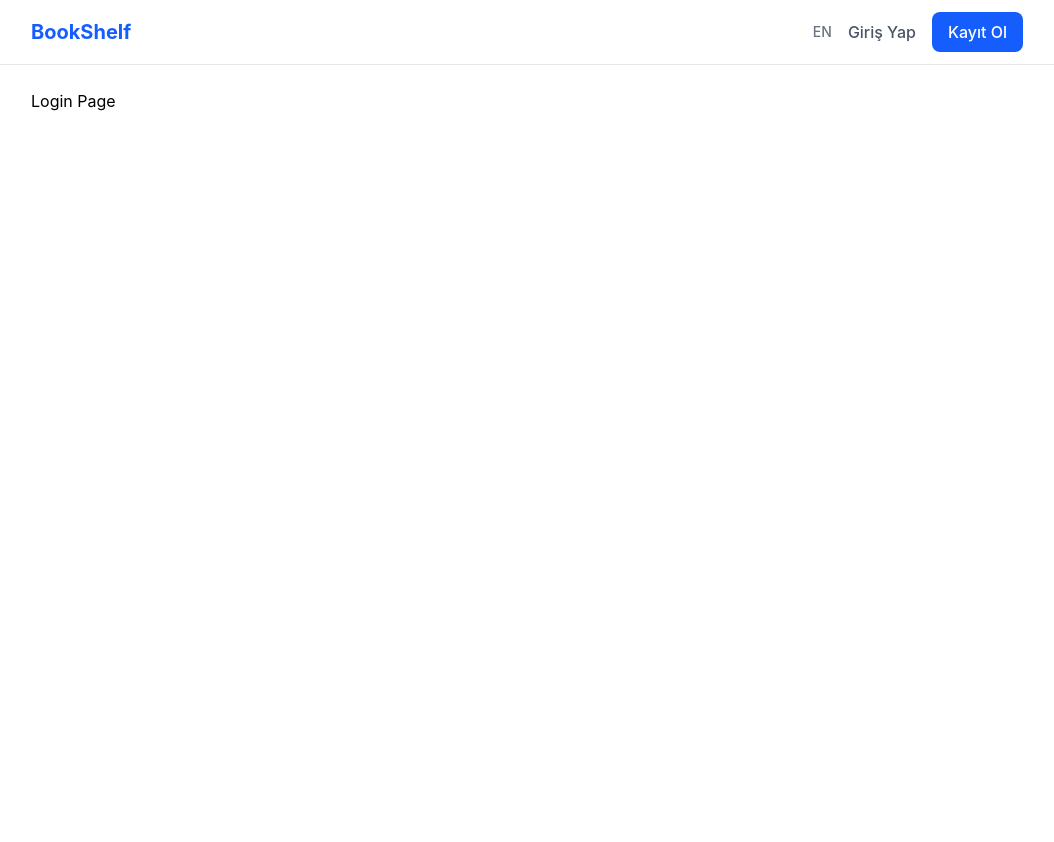
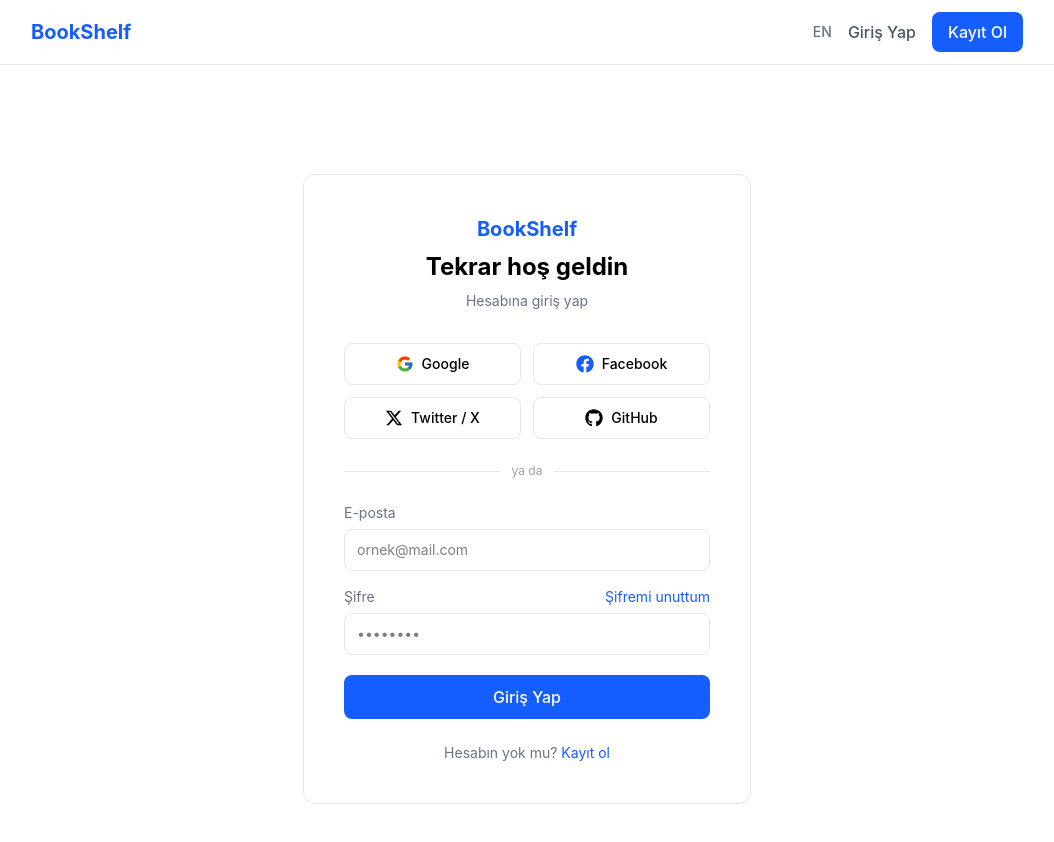
Before and after one commit to aliekinayhan/bookshelf, a React (Vite) app in the folder frontend/: page /login in a window 1280 px wide. Shown: the top 842 px of the page, without its empty margins (113-1167 px from the left). Before the commit the page ends 800 px from the top, so only its background shows below. Built offline with nearby package versions, Linux system fonts and the light colour scheme.

Commit message:
feat: add login page

```diff
--- a/frontend/package.json
+++ b/frontend/package.json
@@ -16,6 +16,7 @@
     "react": "^18.3.1",
     "react-dom": "^18.3.1",
     "react-i18next": "^16.5.8",
+    "react-icons": "^5.6.0",
     "react-router-dom": "^7.13.1"
   },
   "devDependencies": {
--- a/frontend/src/locales/en/translation.json
+++ b/frontend/src/locales/en/translation.json
@@ -35,5 +35,18 @@
       "subtitle": "Create a free account and join the community.",
       "button": "Join Now"
     }
+  },
+  "login": {
+    "title": "Welcome back",
+    "subtitle": "Sign in to your account",
+    "googleButton": "Continue with Google",
+    "facebookButton": "Continue with Facebook",
+    "or": "or",
+    "email": "Email",
+    "password": "Password",
+    "forgotPassword": "Forgot password",
+    "button": "Sign In",
+    "noAccount": "Don't have an account?",
+    "registerLink": "Sign up"
   }
 }
--- a/frontend/src/locales/tr/translation.json
+++ b/frontend/src/locales/tr/translation.json
@@ -35,5 +35,18 @@
       "subtitle": "Ücretsiz hesap oluştur, topluluğa katıl.",
       "button": "Hemen Katıl"
     }
+  },
+  "login": {
+    "title": "Tekrar hoş geldin",
+    "subtitle": "Hesabına giriş yap",
+    "googleButton": "Google ile devam et",
+    "facebookButton": "Facebook ile devam et",
+    "or": "ya da",
+    "email": "E-posta",
+    "password": "Şifre",
+    "forgotPassword": "Şifremi unuttum",
+    "button": "Giriş Yap",
+    "noAccount": "Hesabın yok mu?",
+    "registerLink": "Kayıt ol"
   }
 }
--- a/frontend/src/pages/Landing.jsx
+++ b/frontend/src/pages/Landing.jsx
@@ -1,5 +1,6 @@
 import { Link } from "react-router-dom";
 import { useTranslation } from "react-i18next";
+import { FaBook, FaQuoteLeft, FaUsers } from "react-icons/fa";
 
 function Landing() {
   const { t } = useTranslation();
@@ -64,22 +65,9 @@
           {t("landing.features.title")}
         </h2>
         <div className="grid grid-cols-3 gap-6">
-          {/* Kitap Takibi */}
           <div className="border border-gray-200 rounded-xl p-6">
             <div className="w-10 h-10 bg-blue-50 rounded-lg flex items-center justify-center mb-4">
-              <svg
-                className="w-5 h-5 text-blue-600"
-                fill="none"
-                stroke="currentColor"
-                strokeWidth="1.5"
-                viewBox="0 0 24 24"
-              >
-                <path
-                  strokeLinecap="round"
-                  strokeLinejoin="round"
-                  d="M12 6.042A8.967 8.967 0 0 0 6 3.75c-1.052 0-2.062.18-3 .512v14.25A8.987 8.987 0 0 1 6 18c2.305 0 4.408.867 6 2.292m0-14.25a8.966 8.966 0 0 1 6-2.292c1.052 0 2.062.18 3 .512v14.25A8.987 8.987 0 0 0 18 18a8.967 8.967 0 0 0-6 2.292m0-14.25v14.25"
-                />
-              </svg>
+              <FaBook className="text-blue-600" size={18} />
             </div>
             <h3 className="font-bold mb-2">
               {t("landing.features.books.title")}
@@ -89,22 +77,9 @@
             </p>
           </div>
 
-          {/* Alıntı & İnceleme */}
           <div className="border border-gray-200 rounded-xl p-6">
             <div className="w-10 h-10 bg-green-50 rounded-lg flex items-center justify-center mb-4">
-              <svg
-                className="w-5 h-5 text-green-600"
-                fill="none"
-                stroke="currentColor"
-                strokeWidth="1.5"
-                viewBox="0 0 24 24"
-              >
-                <path
-                  strokeLinecap="round"
-                  strokeLinejoin="round"
-                  d="M7.5 8.25h9m-9 3H12m-9.75 1.51c0 1.6 1.123 2.994 2.707 3.227 1.129.166 2.27.293 3.423.379.35.026.67.21.865.501L12 21l2.755-4.133a1.14 1.14 0 0 1 .865-.501 48.172 48.172 0 0 0 3.423-.379c1.584-.233 2.707-1.626 2.707-3.228V6.741c0-1.602-1.123-2.995-2.707-3.228A48.394 48.394 0 0 0 12 3c-2.392 0-4.744.175-7.043.513C3.373 3.746 2.25 5.14 2.25 6.741v6.018Z"
-                />
-              </svg>
+              <FaQuoteLeft className="text-green-600" size={18} />
             </div>
             <h3 className="font-bold mb-2">
               {t("landing.features.quotes.title")}
@@ -114,22 +89,9 @@
             </p>
           </div>
 
-          {/* Sosyal Feed */}
           <div className="border border-gray-200 rounded-xl p-6">
             <div className="w-10 h-10 bg-purple-50 rounded-lg flex items-center justify-center mb-4">
-              <svg
-                className="w-5 h-5 text-purple-600"
-                fill="none"
-                stroke="currentColor"
-                strokeWidth="1.5"
-                viewBox="0 0 24 24"
-              >
-                <path
-                  strokeLinecap="round"
-                  strokeLinejoin="round"
-                  d="M18 18.72a9.094 9.094 0 0 0 3.741-.479 3 3 0 0 0-4.682-2.72m.94 3.198.001.031c0 .225-.012.447-.037.666A11.944 11.944 0 0 1 12 21c-2.17 0-4.207-.576-5.963-1.584A6.062 6.062 0 0 1 6 18.719m12 0a5.971 5.971 0 0 0-.941-3.197m0 0A5.995 5.995 0 0 0 12 12.75a5.995 5.995 0 0 0-5.058 2.772m0 0a3 3 0 0 0-4.681 2.72 8.986 8.986 0 0 0 3.74.477m.94-3.197a5.971 5.971 0 0 0-.94 3.197M15 6.75a3 3 0 1 1-6 0 3 3 0 0 1 6 0Zm6 3a2.25 2.25 0 1 1-4.5 0 2.25 2.25 0 0 1 4.5 0Zm-13.5 0a2.25 2.25 0 1 1-4.5 0 2.25 2.25 0 0 1 4.5 0Z"
-                />
-              </svg>
+              <FaUsers className="text-purple-600" size={18} />
             </div>
             <h3 className="font-bold mb-2">
               {t("landing.features.social.title")}
--- a/frontend/src/pages/Login.jsx
+++ b/frontend/src/pages/Login.jsx
@@ -1,5 +1,124 @@
-export default Login;
+import { Link } from "react-router-dom";
+import { useTranslation } from "react-i18next";
+import { FcGoogle } from "react-icons/fc";
+import { FaFacebook, FaGithub } from "react-icons/fa";
+import { FaXTwitter } from "react-icons/fa6";
 
 function Login() {
-  return <div>Login Page</div>;
+  const { t } = useTranslation();
+
+  const handleSubmit = (e) => {
+    e.preventDefault();
+    // TODO: Backend hazır olunca buraya API çağrısı gelecek
+    console.log("Login submitted");
+  };
+
+  const handleOAuthLogin = (provider) => {
+    // TODO: Spring Security OAuth2 endpoint'ine yönlendir
+    // window.location.href = `http://localhost:8080/oauth2/authorization/${provider}`
+    console.log(`${provider} login`);
+  };
+
+  return (
+    <div className="min-h-screen flex items-center justify-center px-4">
+      <div className="bg-white border border-gray-200 rounded-xl p-10 w-full max-w-md">
+        {/* Header */}
+        <div className="text-center mb-8">
+          <div className="text-xl font-bold text-blue-600 mb-2">BookShelf</div>
+          <h1 className="text-2xl font-bold">{t("login.title")}</h1>
+          <p className="text-gray-500 text-sm mt-2">{t("login.subtitle")}</p>
+        </div>
+
+        {/* OAuth2 Buttons */}
+        {/* OAuth2 Butonları — 2x2 grid */}
+        <div className="grid grid-cols-2 gap-3 mb-6">
+          <button
+            onClick={() => handleOAuthLogin("google")}
+            className="flex items-center justify-center gap-2 border border-gray-200 rounded-lg py-2.5 text-sm font-medium hover:bg-gray-50"
+          >
+            <FcGoogle size={18} />
+            Google
+          </button>
+
+          <button
+            onClick={() => handleOAuthLogin("facebook")}
+            className="flex items-center justify-center gap-2 border border-gray-200 rounded-lg py-2.5 text-sm font-medium hover:bg-gray-50"
+          >
+            <FaFacebook size={18} className="text-blue-600" />
+            Facebook
+          </button>
+
+          <button
+            onClick={() => handleOAuthLogin("twitter")}
+            className="flex items-center justify-center gap-2 border border-gray-200 rounded-lg py-2.5 text-sm font-medium hover:bg-gray-50"
+          >
+            <FaXTwitter size={18} />
+            Twitter / X
+          </button>
+
+          <button
+            onClick={() => handleOAuthLogin("github")}
+            className="flex items-center justify-center gap-2 border border-gray-200 rounded-lg py-2.5 text-sm font-medium hover:bg-gray-50"
+          >
+            <FaGithub size={18} />
+            GitHub
+          </button>
+        </div>
+
+        {/* Seperator */}
+        <div className="flex items-center gap-3 mb-6">
+          <div className="flex-1 h-px bg-gray-200"></div>
+          <span className="text-xs text-gray-400">{t("login.or")}</span>
+          <div className="flex-1 h-px bg-gray-200"></div>
+        </div>
+
+        {/* Form */}
+        <form onSubmit={handleSubmit} className="flex flex-col gap-4">
+          <div>
+            <label className="text-sm text-gray-500 block mb-1.5">
+              {t("login.email")}
+            </label>
+            <input
+              type="email"
+              placeholder="ornek@mail.com"
+              className="w-full border border-gray-200 rounded-lg px-3 py-2.5 text-sm outline-none focus:border-blue-500"
+            />
+          </div>
+
+          <div>
+            <div className="flex justify-between items-center mb-1.5">
+              <label className="text-sm text-gray-500">
+                {t("login.password")}
+              </label>
+              <span className="text-sm text-blue-600 cursor-pointer hover:underline">
+                {t("login.forgotPassword")}
+              </span>
+            </div>
+            <input
+              type="password"
+              placeholder="••••••••"
+              className="w-full border border-gray-200 rounded-lg px-3 py-2.5 text-sm outline-none focus:border-blue-500"
+            />
+          </div>
+
+          <button
+            type="submit"
+            className="w-full bg-blue-600 text-white py-2.5 rounded-lg font-medium hover:bg-blue-700 mt-1"
+          >
+            {t("login.button")}
+          </button>
+        </form>
+
+        {/* Login link */}
+        <p className="text-center text-sm text-gray-500 mt-6">
+          {t("login.noAccount")}{" "}
+          <Link to="/register" className="text-blue-600 hover:underline">
+            {t("login.registerLink")}
+          </Link>
+        </p>
+      </div>
+    </div>
+  );
 }
+
+export default Login;
```
Also changed, not shown: 1 other file (tests, documents, lock files or other folders).
